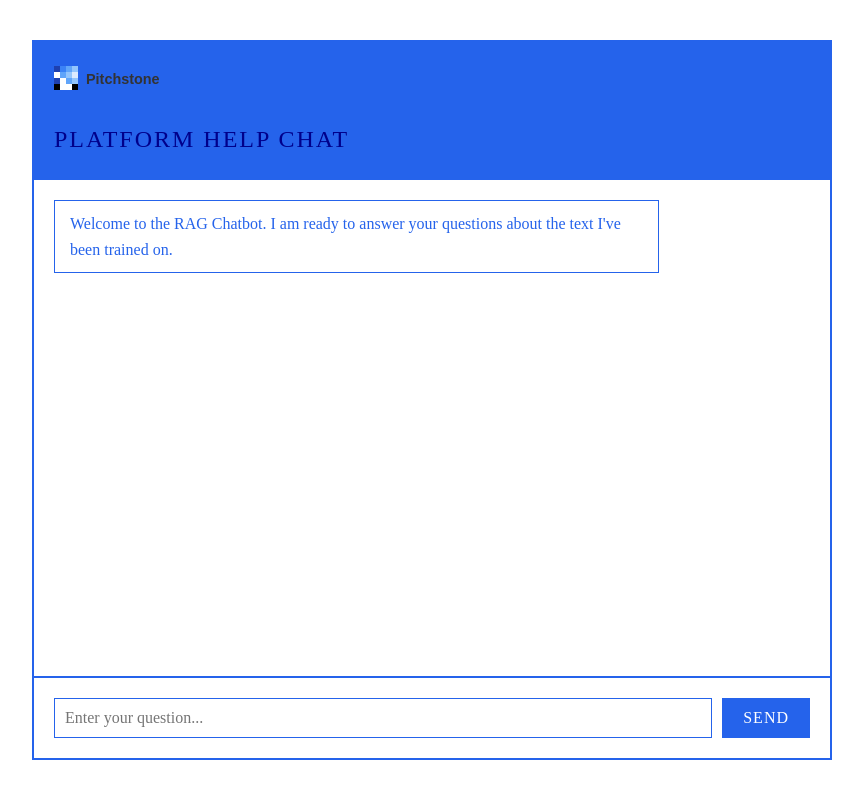
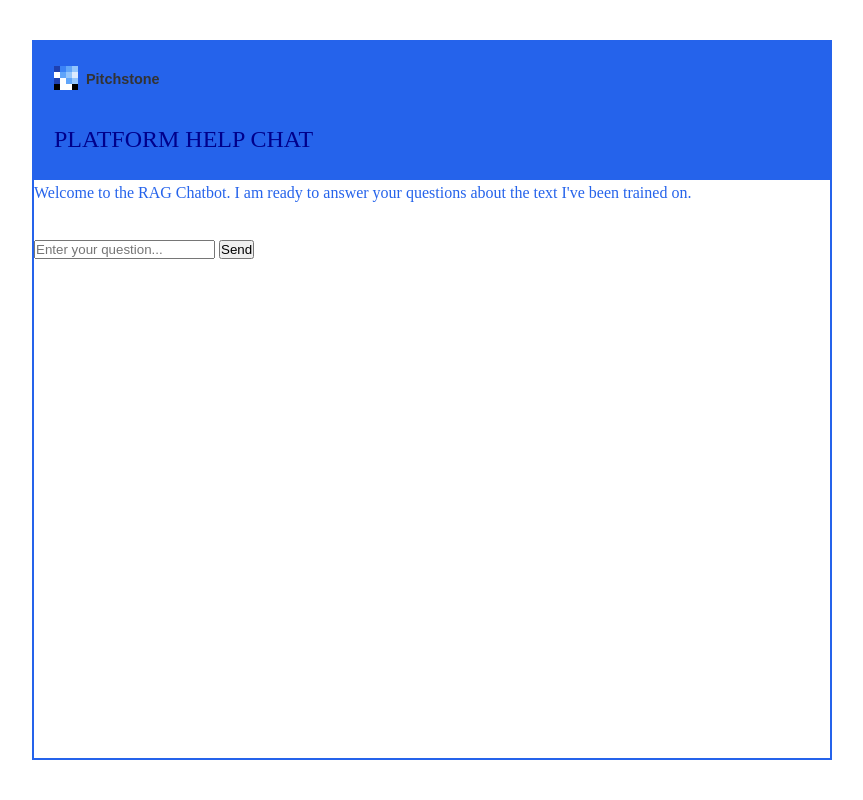
Before and after one commit to amelia-ps/platform-help2, a Flask app: page / in a window 1280 px wide. Shown: the whole page, without its empty margins (208-1071 px from the left). Run offline with Flask 3, Linux system fonts and the light colour scheme.

Commit message:
Update style.css

```diff
--- a/static/css/style.css
+++ b/static/css/style.css
@@ -3,7 +3,6 @@
     padding: 0;
     box-sizing: border-box;
 }
-
 body {
     font-family: "Times New Roman", Times, serif;
     line-height: 1.6;
@@ -14,7 +13,6 @@ body {
     align-items: center;
     color: #2563eb;
 }
-
 .chat-container {
     width: 90%;
     max-width: 800px;
@@ -24,123 +22,13 @@ body {
     display: flex;
     flex-direction: column;
 }
-
 .chat-header {
     padding: 20px;
     background-color: #2563eb;
     color: white;
     border-bottom: 2px solid #2563eb;
 }
-
 .chat-header h1 {
     font-size: 1.5rem;
     font-weight: normal;
     text-transform: uppercase;
-    letter-spacing: 2px;
-}
-
-.chat-messages {
-    flex: 1;
-    padding: 20px;
-    overflow-y: auto;
-    background-color: white;
-}
-
-.message {
-    margin-bottom: 15px;
-    padding: 10px 15px;
-    max-width: 80%;
-    word-wrap: break-word;
-    border: 1px solid #2563eb;
-}
-
-.message.user {
-    background-color: #2563eb;
-    color: white;
-    margin-left: auto;
-}
-
-.message.bot {
-    background-color: white;
-    color: #2563eb;
-    margin-right: auto;
-    border: 1px solid #2563eb;
-}
-
-.message.system {
-    background-color: white;
-    color: #2563eb;
-    font-size: 0.9em;
-    border: 1px dashed #2563eb;
-    margin: 10px auto;
-    max-width: 90%;
-}
-
-.message.error {
-    background-color: #2563eb;
-    color: white;
-    margin: 10px auto;
-    max-width: 90%;
-}
-
-.chat-input {
-    padding: 20px;
-    border-top: 2px solid #2563eb;
-    background-color: white;
-}
-
-#chat-form {
-    display: flex;
-    gap: 10px;
-}
-
-#user-input {
-    flex: 1;
-    padding: 10px;
-    border: 1px solid #2563eb;
-    font-family: "Times New Roman", Times, serif;
-    font-size: 1rem;
-    background-color: white;
-}
-
-button {
-    padding: 10px 20px;
-    background-color: #2563eb;
-    color: white;
-    border: 1px solid #2563eb;
-    cursor: pointer;
-    font-family: "Times New Roman", Times, serif;
-    font-size: 1rem;
-    text-transform: uppercase;
-    letter-spacing: 1px;
-}
-
-button:hover {
-    background-color: white;
-    color: #2563eb;
-}
-
-button:disabled {
-    background-color: #93c5fd;
-    color: white;
-    cursor: not-allowed;
-}
-
-/* Custom scrollbar for retro feel */
-::-webkit-scrollbar {
-    width: 10px;
-}
-
-::-webkit-scrollbar-track {
-    background: white;
-    border: 1px solid #2563eb;
-}
-
-::-webkit-scrollbar-thumb {
-    background: #2563eb;
-    border: 1px solid #2563eb;
-}
-
-::-webkit-scrollbar-thumb:hover {
-    background: #1d4ed8;
-}
```
